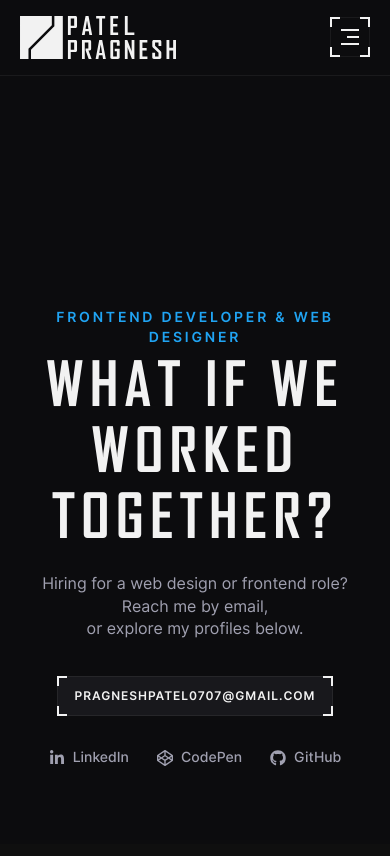
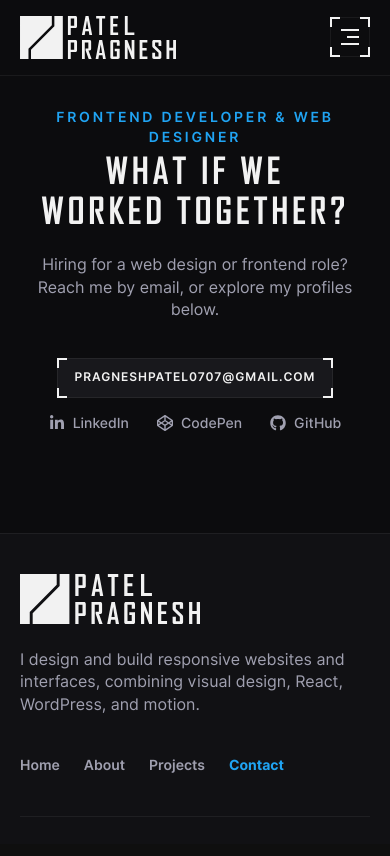
Before and after one commit to PragneshCodeStudio/PCS-Portfolio-PatelPragnesh, a React (Vite) app: page /contact in a window 390 px wide. Shown: the top 856 px of the page. Built offline with nearby package versions, Linux system fonts and the light colour scheme.

Commit message:
Polish responsive layout after launch

```diff
--- a/index.html
+++ b/index.html
@@ -8,7 +8,7 @@
   <title>Patel Pragnesh</title>
 </head>
 
-<body class="bg-main-bg pt-[80px]">
+<body class="bg-main-bg pt-[76px] md:pt-[80px]">
   <div id="root">
 
   </div>
--- a/src/components/ContactCTA.jsx
+++ b/src/components/ContactCTA.jsx
@@ -8,7 +8,7 @@ const ContactCTA = ({ showProjects = false }) => {
         <div className="grid gap-4 lg:gap-8 md:grid-cols-[1.1fr_0.9fr] lg:grid-cols-[0.8fr_1.2fr] items-center">
           <div>
             <p className="pp-section-eyebrow">Contact</p>
-            <h2>Open to Frontend & <br /> Web Design Roles</h2>
+            <h2>Open to Frontend & <br/> Web Design Roles</h2>
           </div>
           <div>
             <p className="text-secondary-text">
--- a/src/components/layout/Header.jsx
+++ b/src/components/layout/Header.jsx
@@ -116,14 +116,14 @@ const Header = () => {
       </div>
 
       <div
-        className={`fixed inset-0 top-[77px] z-0 bg-main-bg/70 transition duration-300 md:hidden ${
+        className={`fixed inset-0 top-[76px] z-0 bg-main-bg/70 transition duration-300 md:hidden ${
           isDrawerOpen ? 'pointer-events-auto opacity-100' : 'pointer-events-none opacity-0'
         }`}
         aria-hidden="true"
         onClick={() => setIsDrawerOpen(false)}
       />
       <aside
-        className={`fixed right-0 top-[77px] z-10 h-[calc(100dvh-77px)] w-[min(330px,calc(100vw-32px))] border-l border-border bg-section-bg px-6 py-4 transition duration-300 md:hidden ${
+        className={`fixed right-0 top-[76px] z-10 h-[calc(100dvh-76px)] w-[min(330px,calc(100vw-32px))] border-l border-border bg-section-bg px-6 py-4 transition duration-300 md:hidden ${
           isDrawerOpen ? 'translate-x-0' : 'translate-x-full'
         }`}
         aria-hidden={!isDrawerOpen}
--- a/src/components/layout/SmoothScroll.jsx
+++ b/src/components/layout/SmoothScroll.jsx
@@ -43,7 +43,7 @@ const SmoothScroll = ({ children }) => {
 
   return (
     <div id="smooth-wrapper">
-      <div id="smooth-content" className="min-h-[100dvh] flex flex-col">
+      <div id="smooth-content" className="min-h-[100svh] flex flex-col">
         {children}
       </div>
     </div>
--- a/src/index.css
+++ b/src/index.css
@@ -260,7 +260,7 @@
 
 @layer components {
     .pp-container {
-        @apply w-full md:w-[95%] max-w-[1328px] mx-auto px-5 md:px-6;
+        @apply w-full xl:w-[95%] max-w-[1328px] mx-auto px-5 md:px-6;
     }
 
     .pp-sec-head {
@@ -399,16 +399,21 @@
     :root {
         --spacing-sec-space: 64px;
     }
+
+    .pp-first-sec {
+        padding-top: var(--spacing-sec-space);
+    }
 }
 
 @media screen and (max-width: 767px) {
     :root {
-        --spacing-sec-space: 48px;
+        --spacing-sec-space: 32px;
     }
 
-    .pp-first-sec {
-        padding-top: calc(var(--spacing-sec-space) * 2 + 24px);
+    .contact-title {
+        @apply text-4xl;
     }
+
 }
 
 /* END RESPONSIVE DESOGN CODE */
--- a/src/pages/About/About.jsx
+++ b/src/pages/About/About.jsx
@@ -8,7 +8,7 @@ import Card from '../../components/ui/Card'
 const About = () => {
   return (
     <>
-      <section className="pp-first-sec overflow-hidden xl:min-h-[100dvh] flex items-center">
+      <section className="pp-first-sec overflow-hidden xl:min-h-[calc(100svh-80px)] 2xl:min-h-[100svh] flex items-center">
         <div className="pp-container">
           <div className="flex flex-col-reverse gap-4 lg:flex-row lg:items-stretch">
             <Card
--- a/src/pages/Contact/Contact.jsx
+++ b/src/pages/Contact/Contact.jsx
@@ -3,14 +3,14 @@ import Button from '../../components/ui/Button'
 
 const Contact = () => (
   <>
-    <section className="flex pp-first-sec min-h-[100dvh] items-center justify-center">
+    <section className="flex pp-first-sec xl:min-h-[calc(100svh-80px)] 2xl:min-h-[100svh] items-center justify-center">
       <div className="pp-container text-center">
         <p className="pp-section-eyebrow flex flex-row flex-wrap justify-center">Frontend Developer & Web Designer</p>
-        <h1>
+        <h1 className="contact-title">
           What if we <br/> worked together?
         </h1>
         <p className="mx-auto mt-6 max-w-[640px] text-secondary-text sm:text-lg">
-          Hiring for a web design or frontend role? Reach me by email, <br /> or explore my profiles below.
+          Hiring for a web design or frontend role? Reach me by email, <br className="hidden md:block" /> or explore my profiles below.
         </p>
 
         <div className="mt-9">
@@ -19,7 +19,7 @@ const Contact = () => (
           </Button>
         </div>
 
-        <nav aria-label="Professional profiles" className="mt-8 flex flex-wrap items-center justify-center gap-x-7 gap-y-3">
+        <nav aria-label="Professional profiles" className="mt-4 flex flex-wrap items-center justify-center gap-x-7 gap-y-3">
           {socialLinks.map((link) => (
             <a
               key={link.label}
--- a/src/pages/Home/sections/AboutPreview.jsx
+++ b/src/pages/Home/sections/AboutPreview.jsx
@@ -7,7 +7,7 @@ const AboutPreview = () => {
         <div className="grid gap-4 lg:gap-8 md:grid-cols-[0.9fr_1.1fr] lg:grid-cols-[0.8fr_1.2fr] items-center">
           <div>
             <p className="pp-section-eyebrow">About</p>
-            <h2>The Designer <br /> Behind the code</h2>
+            <h2>The Designer <br  /> Behind the code</h2>
           </div>
           <div>
             <p className="text-secondary-text">
--- a/src/pages/Home/sections/Hero.jsx
+++ b/src/pages/Home/sections/Hero.jsx
@@ -5,14 +5,14 @@ import heroPlaceholderImage from '../../../assets/images/placeholders/placeholde
 
 const Hero = () => {
   return (
-    <section className="pp-first-sec relative flex items-center overflow-hidden xl:min-h-[100dvh]">
+    <section className="pp-first-sec relative flex items-center overflow-hidden xl:min-h-[calc(100svh-80px)] 2xl:min-h-[100svh]">
       <div className="pp-container relative flex flex-wrap md:flex-nowrap flex-col-reverse md:flex-row items-center gap-6 lg:gap-8 xl:gap-10">
         <div className="pp-info-col w-full max-w-full md:max-w-[55%] lg:max-w-[60%]">
           <p className="pp-section-eyebrow">
             Creative Web Designer
           </p>
           <h1 className="max-w-[900px]">
-            Patel <br /> Pragnesh
+            Patel <br/> Pragnesh
           </h1>
           <p className="mt-6 max-w-[650px] lg:text-lg text-secondary-text">
             I design and build responsive, animated websites with a sharp eye for layout, interaction, and brand feel.
@@ -22,7 +22,7 @@ const Hero = () => {
             <Button to="/contact" variant="secondary">Connect</Button>
           </div>
         </div>
-        <div className="pp-img-col relative mx-auto w-full max-w-full md:max-w-[45%] lg:max-w-[35%] 2xl:max-w-[40%] p-5">
+        <div className="pp-img-col relative mx-auto w-full max-w-full md:max-w-[45%] lg:max-w-[35%] 2xl:max-w-[36%] p-5">
           <div className="pointer-events-none absolute border border-border inset-0" />
           <div className="pointer-events-none absolute right-0 top-0 h-24 w-24 border-r-2 border-t-2 border-accent" />
           <div className="pointer-events-none absolute bottom-0 left-0 h-24 w-24 border-b-2 border-l-2 border-accent" />
--- a/src/pages/Projects/experiments/ProjectsExperiments.jsx
+++ b/src/pages/Projects/experiments/ProjectsExperiments.jsx
@@ -99,14 +99,14 @@ const ProjectsExperiments = () => {
         loop
         keyboard={{ enabled: true, onlyInViewport: true }}
         slidesPerView="auto"
-        spaceBetween={16}
+        spaceBetween={24}
         speed={500}
         preventInteractionOnTransition
         watchSlidesProgress
         onSwiper={(swiper) => { swiperRef.current = swiper }}
         onSlideChange={(swiper) => setActiveIndex(swiper.realIndex)}
         onSlideChangeTransitionEnd={(swiper) => setActiveIndex(swiper.realIndex)}
-        className="w-full !px-[16px] lg:!px-[10%] xl:!px-[20%]"
+        className="w-full !px-[20px] md:!px-[24px] lg:!px-[10%] xl:!px-[20%]"
       >
         {experiments.map((experiment, index) => (
           <SwiperSlide
@@ -125,7 +125,7 @@ const ProjectsExperiments = () => {
         ))}
       </Swiper>
 
-      <div className="mt-5 flex items-center justify-center gap-5">
+      <div className="mt-8 md:mt-5 flex items-center justify-center gap-5">
         <button
           type="button"
           aria-label="Previous experiment"
--- a/src/pages/Projects/gallery/ProjectsGallery.jsx
+++ b/src/pages/Projects/gallery/ProjectsGallery.jsx
@@ -115,7 +115,7 @@ const ProjectsGallery = () => {
         </div>
 
         {pageCount > 1 && (
-          <nav aria-label="Project gallery pages" className="mt-10 flex items-center justify-center gap-2">
+          <nav aria-label="Project gallery pages" className="mt-8 md:mt-10 flex items-center justify-center gap-2">
             <button
               type="button"
               aria-label="Previous page"
--- a/src/pages/Projects/hero/ProjectsHero.jsx
+++ b/src/pages/Projects/hero/ProjectsHero.jsx
@@ -32,9 +32,9 @@ const ProjectsHero = () => {
   const reducedMotion = useSyncExternalStore(subscribeToReducedMotion, getReducedMotion, () => true)
 
   return (
-    <section className="pp-first-sec overflow-hidden !py-0 md:flex md:aspect-[16/10] lg:aspect-[16/9] xl:aspect-[16/8] md:flex-col md:!pb-0 md:!pt-20">
+    <section className="pp-first-sec overflow-hidden !py-0 md:flex md:aspect-[16/10] lg:aspect-[16/9] xl:aspect-[16/8] md:flex-col md:!py-0">
       <div className="relative isolate grid flex-1 md:grid-cols-[45%_55%]">
-        <div className="pp-info-col absolute inset-x-0 bottom-0 z-20 flex min-w-0 flex-col justify-center px-5 pb-8 md:static md:z-auto md:pb-0 md:pl-[max(5vw,calc(50vw_-_640px))] md:pr-6">
+        <div className="pp-info-col absolute inset-x-0 bottom-0 z-20 flex min-w-0 flex-col justify-center py-[var(--spacing-sec-space)] px-5 md:static md:z-auto md:pl-[max(5vw,calc(50vw_-_640px))] md:pr-6">
           <p className="pp-section-eyebrow">Selected Work</p>
           <h1 className="text-6xl md:text-5xl lg:text-7xl xl:text-8xl">Projects</h1>
           <p className="mt-5 max-w-[460px] text-secondary-text">
```
